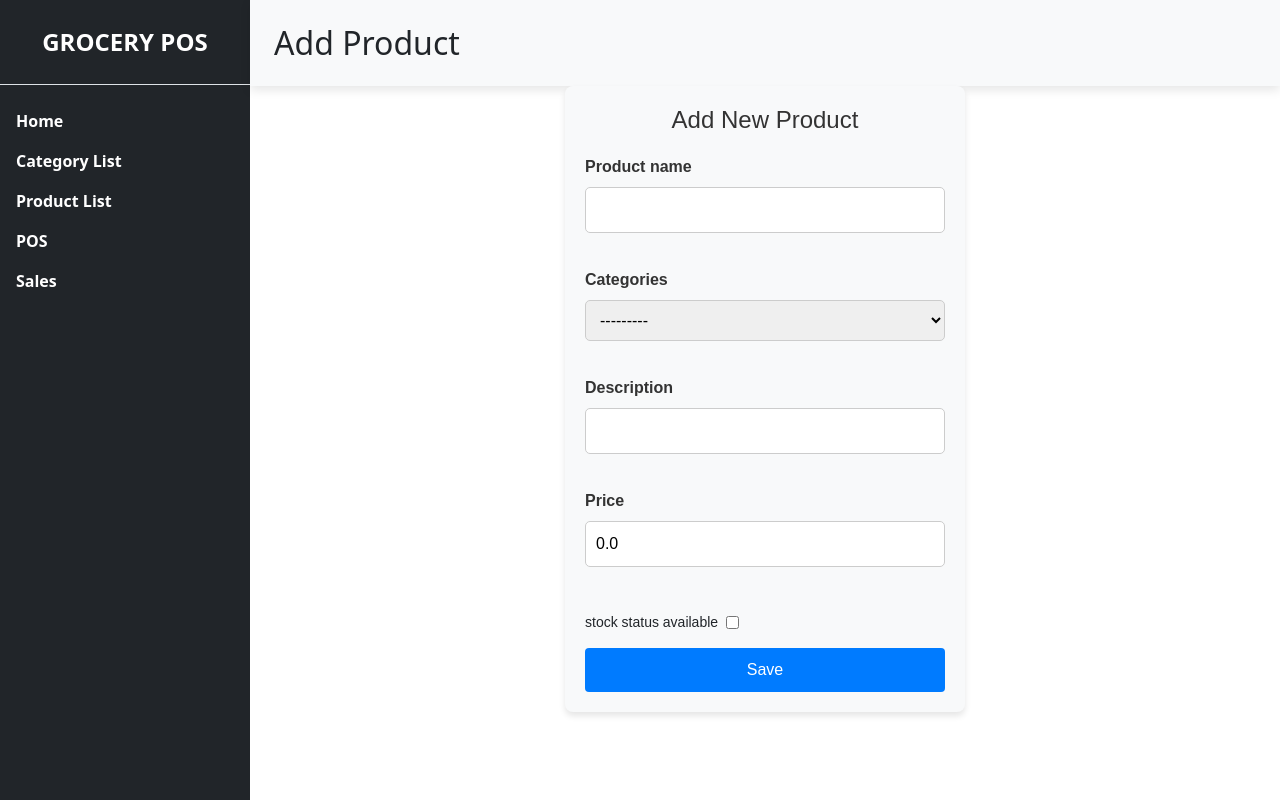
After one commit to Napoldej/POS_system, a Django app: page /pos-system/add/product/ in a window 1280 px wide. The commit adds this page. Run offline with Django 5.2, Linux system fonts and the light colour scheme; data that the repository does not hold is empty.

Commit message:
Revised model and add product template and feature

```diff
--- a/pos_system/forms.py
+++ b/pos_system/forms.py
@@ -1,7 +1,12 @@
 from django import forms
-from .models import Categories
+from .models import Categories, Product
 
 class CategoryForm(forms.ModelForm):
     class Meta:
         model = Categories
         fields = "__all__"
+
+class ProductForm(forms.ModelForm):
+    class Meta:
+        model = Product
+        fields = "__all__"
--- a/pos_system/models.py
+++ b/pos_system/models.py
@@ -1,5 +1,6 @@
 from django.db import models
 from django.contrib.auth.models import AbstractUser, Group, Permission
+from django.utils import timezone
 
 # Create your models here.
 
@@ -38,22 +39,28 @@ class Employees(AbstractUser):
     def __str__(self):
         return f"{self.first_name} {self.last_name}"
 
+class Queue(models.Model):
+    STATUS_CHOICES = [
+        ('PENDING', 'Pending'),
+        ('PROCESSING', 'Processing'),
+        ('COMPLETED', 'Completed'),
+        ('CANCELED', 'Canceled')
+    ]
+    status = models.CharField(max_length=50, choices=STATUS_CHOICES, default='PENDING')
+    created_at = models.DateTimeField(default=timezone.now)
 
-class Customer(models.Model):
-    customer_name  = models.CharField(max_length= 100, choices= PRODUCT_CATEGORY,null = True , blank = True)
 
-    def __str__(self):
-        return f"Customer : {self.customer_name}"
+
 
 
 class Order(models.Model):
     employee = models.ForeignKey(Employees, on_delete= models.CASCADE)
-    customer = models.ForeignKey(Customer, on_delete= models.CASCADE)
+    queue = models.ForeignKey(Queue, on_delete= models.CASCADE)
     total_amount = models.DecimalField(max_digits= 6, decimal_places= 2, default= 0.00)
     timestamp = models.DateTimeField("Order At", auto_now_add= True)
 
     def __str__(self):
-        return (f"Order : {self.id},Employee : {self.employee}, Customer : {self.customer},"
+        return (f"Order : {self.id},Employee : {self.employee}, Queue : {self.queue},"
                 f"total_amount : {self.total_amount}",
                 f"timestamp: {self.timestamp}")
 
@@ -97,18 +104,28 @@ class OrderItems(models.Model):
 class PaymentMethod(models.Model):
     method_name = models.CharField(max_length= 100, choices= PAYMENT_METHOD ,null = False, blank = False)
 
+
 class Payment(models.Model):
     order = models.ForeignKey(Order, on_delete= models.CASCADE, related_name='payments')
-    customer = models.ForeignKey(Customer, on_delete= models.CASCADE, related_name='payments')
+    queue = models.ForeignKey(Queue, on_delete= models.CASCADE)
     method = models.ForeignKey(PaymentMethod, on_delete= models.CASCADE, related_name='payments')
-    amount = models.DecimalField(max_digits= 6, decimal_places= 2, default= 0.00)
+    grand_total = models.FloatField(default=0)
+    tax_amount = models.FloatField(default=0)
+    tax = models.FloatField(default=0)
+    tendered_amount = models.FloatField(default=0)
+    amount_change = models.FloatField(default=0)
+    date_added = models.DateTimeField(default=timezone.now)
+    date_updated = models.DateTimeField(auto_now=True)
 
     def __str__(self):
-        return f"Order: {self.order.id}, Customer: {self.customer.customer_name}, Method: {self.method.method_name}, Amount: {self.amount}"
+        return f"Order: {self.order.id},  ,Method: {self.method.method_name}, Amount: {self.amount}"
+
+
+
 
 class Receipt(models.Model):
     order = models.ForeignKey(Order, on_delete= models.CASCADE)
-    customer = models.ForeignKey(Customer, on_delete= models.CASCADE)
+    queue = models.ForeignKey(Queue, on_delete= models.CASCADE)
 
     @property
     def order_detail(self):
@@ -118,4 +135,4 @@ class Receipt(models.Model):
         return ", ".join(detail_list)
 
     def __str__(self):
-        return f"Receipt: Order ID {self.order.id}, Customer: {self.customer.customer_name}, Order Details: {self.order_detail}"
+        return f"Receipt: Order ID {self.order.id}, Queue: {self.queue}, Order Details: {self.order_detail}"
--- a/pos_system/static/pos_system/style.css
+++ b/pos_system/static/pos_system/style.css
@@ -283,3 +283,46 @@ table tr:hover {
 .btn-submit:hover {
     background-color: #0056b3;
 }
+
+
+/* Form container for overall alignment */
+.form-container {
+    position: relative;
+    padding: 20px;
+    background: #f8f9fa;
+    border-radius: 8px;
+    width: 400px;
+    margin: 0 auto;
+    box-shadow: 0px 4px 6px rgba(0, 0, 0, 0.1);
+}
+
+/* Form field styling */
+.form-group {
+    margin-bottom: 20px;
+}
+
+/* Stock Status positioned at the bottom right */
+.form-stock-status {
+    display: flex;
+    align-items: center;
+    gap: 8px; /* Space between label and checkbox */
+    font-size: 14px;
+    margin-top: 10px; /* Add spacing from other fields */
+}
+
+
+/* Save button styling */
+.btn-submit {
+    display: block;
+    width: 100%;
+    padding: 10px;
+    background-color: #007bff;
+    color: #fff;
+    border: none;
+    border-radius: 4px;
+    cursor: pointer;
+}
+
+.btn-submit:hover {
+    background-color: #0056b3;
+}
--- /dev/null
+++ b/pos_system/templates/pos_system/add_product.html
@@ -0,0 +1,41 @@
+{% extends 'pos_system/base.html'%}
+{% block header %} Add Product {% endblock %}
+{% load static%}
+{% block content %}
+<div class="form-container">
+    <h2>Add New Product</h2>
+    <form action="{% url 'pos-system:add_product' %}" method="post" class="form">
+        {% csrf_token %}
+
+        <div class="form-group">
+            <label for="product_name">{{ form.product_name.label }}</label>
+            {{ form.product_name }}
+        </div>
+
+        <div class="form-group">
+            <label for="category">{{ form.categories.label }}</label>
+            {{ form.categories }}
+        </div>
+
+        <div class="form-group">
+            <label for="description">{{ form.description.label }}</label>
+            {{ form.description }}
+        </div>
+
+        <div class="form-group">
+            <label for="price">{{ form.price.label }}</label>
+            {{ form.price }}
+        </div>
+
+        <div class="form-stock-status">
+            <label for="stock_status">stock status available</label>
+            {{ form.stock_status }}
+        </div>
+
+        <!-- Save button -->
+        <div class="form-buttons">
+            <button type="submit" class="btn-submit">Save</button>
+        </div>
+    </form>
+</div>
+{% endblock %}
--- a/pos_system/templates/pos_system/base.html
+++ b/pos_system/templates/pos_system/base.html
@@ -16,7 +16,7 @@
             <div class="list-group list-group-flush my-3">
                 <a href="{% url 'pos-system:home' %}" class="list-group-item list-group-item-action bg-transparent second-text fw-bold text-white">Home</a>
                 <a href="{% url 'pos-system:category-list' %}" class="list-group-item list-group-item-action bg-transparent second-text fw-bold text-white">Category List</a>
-                <a href="#" class="list-group-item list-group-item-action bg-transparent second-text fw-bold text-white">Product List</a>
+                <a href="{% url 'pos-system:product-list' %}" class="list-group-item list-group-item-action bg-transparent second-text fw-bold text-white">Product List</a>
                 <a href="#" class="list-group-item list-group-item-action bg-transparent second-text fw-bold text-white">POS</a>
                 <a href="#" class="list-group-item list-group-item-action bg-transparent second-text fw-bold text-white">Sales</a>
             </div>
--- a/pos_system/templates/pos_system/list_category.html
+++ b/pos_system/templates/pos_system/list_category.html
@@ -1,5 +1,5 @@
 {% extends 'pos_system/base.html' %}
-{% block header %} Categories {% endblock %}
+{% block header %} Category {% endblock %}
 {% load static %}
 {% block content %}
 
--- a/pos_system/urls.py
+++ b/pos_system/urls.py
@@ -9,5 +9,8 @@ urlpatterns = [
     path('category-list/', views.CategoryList.as_view(), name='category-list'),
     path('edit-category/<int:category_id>', views.edit_category, name='edit_category'),
     path('delete/category/<int:category_id>', views.delete_category, name='delete_category'),
-    # path('cart/update/<int:item_id>/', UpdateCartView.as_view(), name='update_cart'),
+    path('product-list/', views.ProductList.as_view(), name='product-list'),
+    path('add/product/', views.add_product, name='add_product'),
+    path('edit-product/<int:product_id>', views.edit_product, name='edit_product'),
+    path('delete/product/<int:product_id>', views.delete_product, name='delete_product')
 ]
--- a/pos_system/views.py
+++ b/pos_system/views.py
@@ -2,7 +2,7 @@ from django.shortcuts import render, redirect, get_object_or_404
 from django.views import generic
 from django.http import HttpResponse
 from .models import *
-from .forms import CategoryForm
+from .forms import CategoryForm, ProductForm
 
 def home(request):
     number_category = len(Categories.objects.all())
@@ -50,3 +50,41 @@ def delete_category(request, category_id):
     category = get_object_or_404(Categories, id=category_id)
     category.delete()
     return redirect('pos-system:category-list')
+
+
+class ProductList(generic.ListView):
+    template_name = 'pos_system/product_list.html'
+    context_object_name = 'product_list'
+
+    def get_queryset(self):
+        return Product.objects.all()
+
+
+def add_product(request):
+    if request.method == 'POST':
+        form = ProductForm(request.POST)
+        if form.is_valid():
+            form.save()
+            return redirect('pos-system:product-list')
+    else:
+        form = ProductForm()
+    return render(request, 'pos_system/add_product.html', {'form': form})
+
+
+
+def edit_product(request, product_id):
+    product =  get_object_or_404(Product, id = product_id)
+    if request.method == 'POST':
+        form = ProductForm(request.POST, instance=product)
+        if form.is_valid():
+            form.save()
+            return redirect('pos-system:product-list')
+    else:
+        form = ProductForm(instance=product)
+    return render(request, 'pos_system/edit_product.html', {'form': form, 'product': product})
+
+
+def delete_product(request, product_id):
+    product = get_object_or_404(Product, id=product_id)
+    product.delete()
+    return redirect('pos-system:product-list')
```
Also changed, not shown: pos_system/templates/pos_system/edit_product.html (added, +54 -0 lines), pos_system/templates/pos_system/product_list.html (+47 -0 lines), pos_system/migrations/0001_initial.py, pos_system/migrations/0002_categories_description.py (deleted).
